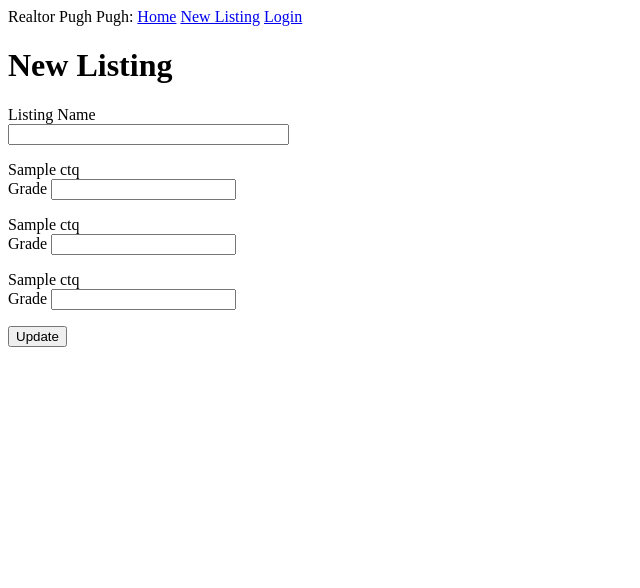
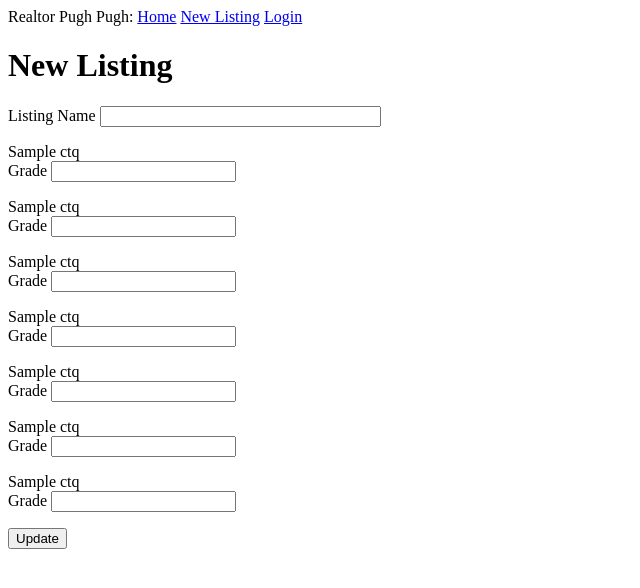
Before and after one commit to bkmd11/Realtor_Pugh_Pugh, a Flask app: template app/templates/add_listing.html in a window 1280 px wide. Shown: the top 588 px of the page, without its empty margins (0-640 px from the left). Run offline with Flask 2, Linux system fonts and the light colour scheme; tables that the repository leaves empty hold one stand-in row (values such as "Sample post"); the template is opened without the code that fills it: values that come from a table or form of the project are taken from there, most other values are stand-ins (such as "Sample title", 1, 10 or a date in 2020).

Commit message:
think my 'dynamic' form works

```diff
--- a/app/forms.py
+++ b/app/forms.py
@@ -1,14 +1,17 @@
 from flask_wtf import FlaskForm
 from wtforms import StringField, IntegerField, SubmitField, PasswordField, BooleanField
-from wtforms.validators import DataRequired, AnyOf
+from wtforms.validators import DataRequired, AnyOf, Optional
 
 
 class AddForm(FlaskForm):
-    # TODO: figure out how to make this form dynamic
     listing_name = StringField('Listing Name', validators=[DataRequired()])
-    ctq_1 = IntegerField('Grade', validators=[DataRequired(), AnyOf([1, 5, 9])])
-    ctq_2 = IntegerField('Grade', validators=[DataRequired(), AnyOf([1, 5, 9])])
-    ctq_3 = IntegerField('Grade', validators=[DataRequired(), AnyOf([1, 5, 9])])
+    ctq_1 = IntegerField('Grade', validators=[AnyOf([1, 5, 9]), Optional()])
+    ctq_2 = IntegerField('Grade', validators=[AnyOf([1, 5, 9]), Optional()])
+    ctq_3 = IntegerField('Grade', validators=[AnyOf([1, 5, 9]), Optional()])
+    ctq_4 = IntegerField('Grade', validators=[AnyOf([1, 5, 9]), Optional()])
+    ctq_5 = IntegerField('Grade', validators=[AnyOf([1, 5, 9]), Optional()])
+    ctq_6 = IntegerField('Grade', validators=[AnyOf([1, 5, 9]), Optional()])
+    ctq_7 = IntegerField('Grade', validators=[AnyOf([1, 5, 9]), Optional()])
 
     submit = SubmitField('Update')
 
--- a/app/templates/add_listing.html
+++ b/app/templates/add_listing.html
@@ -9,35 +9,81 @@
         <form action="" method="post">
             {{ form.hidden_tag() }}
             <p>
-                {{ form.listing_name.label }}<br>
+                {{ form.listing_name.label }}
                 {{ (form.listing_name(size=32)) }}<br>
                 {% for error in form.listing_name.errors %}
                 <span style="color: red;">[{{ error }}]</span>
                 {% endfor %}
             </p>
             <p>
+                {% if ctq[0] | length != 0 %}
                     {{ ctq[0] }}<br>
                     {{ form.ctq_1.label }}
                     {{ (form.ctq_1(size=32)) }}<br>
-                {% for error in form.listing_name.errors %}
+                    {% for error in form.ctq_1.errors %}
                     <span style="color: red;">[{{ error }}]</span>
                     {% endfor %}
+                {% endif %}
             </p>
             <p>
+                {% if ctq[1] | length != 0 %}
                     {{ ctq[1] }}<br>
                     {{ form.ctq_2.label }}
                     {{ (form.ctq_2(size=32)) }}<br>
-                {% for error in form.listing_name.errors %}
+                    {% for error in form.ctq_2.errors %}
                     <span style="color: red;">[{{ error }}]</span>
                     {% endfor %}
+                {% endif %}
             </p>
             <p>
+                {% if ctq[2] | length != 0 %}
                     {{ ctq[2] }}<br>
                     {{ form.ctq_3.label }}
                     {{ (form.ctq_3(size=32)) }}<br>
-                {% for error in form.listing_name.errors %}
+                    {% for error in form.ctq_3.errors %}
                     <span style="color: red;">[{{ error }}]</span>
                     {% endfor %}
+                {% endif %}
+            </p>
+            <p>
+                {% if ctq[3] | length != 0 %}
+                    {{ ctq[4] }}<br>
+                    {{ form.ctq_4.label }}
+                    {{ (form.ctq_4(size=32)) }}<br>
+                    {% for error in form.ctq_4.errors %}
+                    <span style="color: red;">[{{ error }}]</span>
+                    {% endfor %}
+                {% endif %}
+            </p>
+            <p>
+                {% if ctq[4] | length != 0 %}
+                    {{ ctq[5] }}<br>
+                    {{ form.ctq_5.label }}
+                    {{ (form.ctq_5(size=32)) }}<br>
+                    {% for error in form.ctq_5.errors %}
+                    <span style="color: red;">[{{ error }}]</span>
+                    {% endfor %}
+                {% endif %}
+            </p>
+            <p>
+                {% if ctq[5] | length != 0 %}
+                    {{ ctq[6] }}<br>
+                    {{ form.ctq_6.label }}
+                    {{ (form.ctq_6(size=32)) }}<br>
+                    {% for error in form.ctq_6.errors %}
+                    <span style="color: red;">[{{ error }}]</span>
+                    {% endfor %}
+                {% endif %}
+            </p>
+            <p>
+                {% if ctq[6] | length != 0 %}
+                    {{ ctq[7] }}<br>
+                    {{ form.ctq_7.label }}
+                    {{ (form.ctq_7(size=32)) }}<br>
+                    {% for error in form.ctq_7.errors %}
+                    <span style="color: red;">[{{ error }}]</span>
+                    {% endfor %}
+                {% endif %}
             </p>
             <p>{{ form.submit() }}</p>
         </form>
```
Also changed, not shown: app/routes.py (+13 -4 lines). Lines whose indentation alone changed are shown as unchanged.
